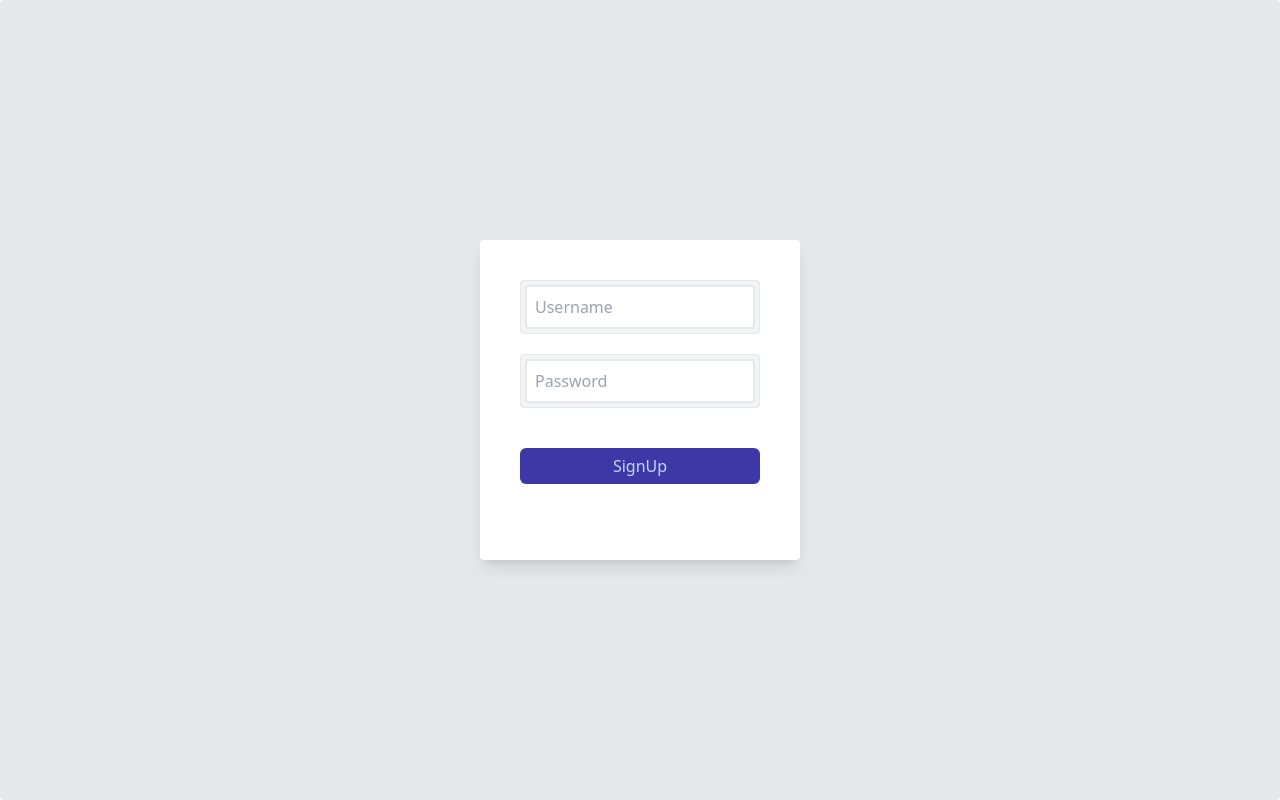
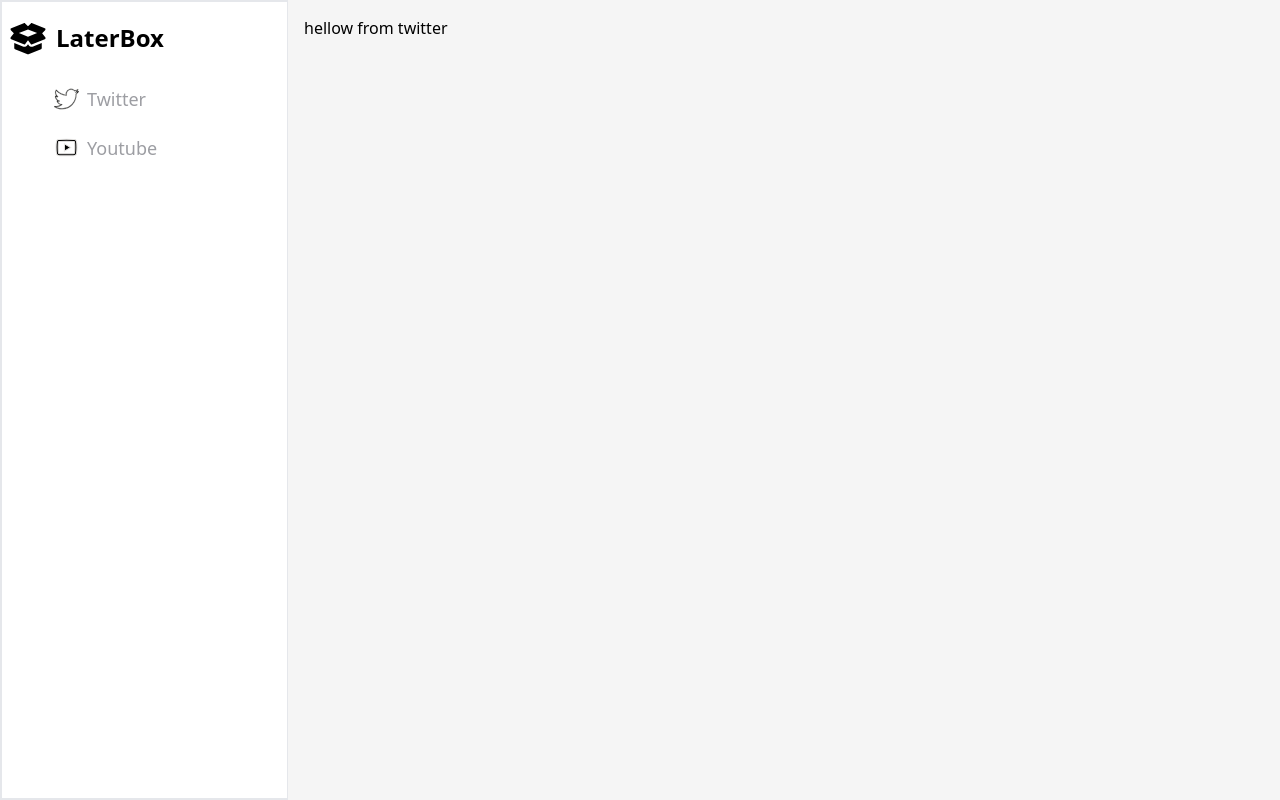
Before and after one commit to ashita07/Later-Box, a React (Vite) app in the folder Frontend/: page /dashboard/twitter in a window 1280 px wide. Built offline with nearby package versions, Linux system fonts and the light colour scheme.

Commit message:
added routes for different pages on taskbar

```diff
--- a/Frontend/src/App.tsx
+++ b/Frontend/src/App.tsx
@@ -1,15 +1,26 @@
-import { Dashboard } from "./pages/Dashboard";
 import { Signin } from "./pages/Signin";
 import { Signup } from "./pages/Signup";
 import { BrowserRouter, Routes, Route } from "react-router-dom";
+import TwitterPage from "./pages/TwitterPage";
+import YoutubePage from "./pages/YoutubePage";
+import { DashboardLayout } from "./Layouts/DashboardLayout";
+import { Dashboard } from "./pages/Dashboard";
 
 const App: React.FC = () => {
   return (
     <BrowserRouter>
       <Routes>
+        {/* Specific Routes */}
+        <Route path="/signin" element={<Signin />} />
+        <Route path="/signup" element={<Signup />} />
+        <Route path="/dashboard" element={<DashboardLayout />}>
+          <Route index element={<Dashboard />} />
+          <Route path="twitter" element={<TwitterPage />} />
+          <Route path="youtube" element={<YoutubePage />} />
+        </Route>
+
+        {/* Catch-all Route - should be the last one */}
         <Route path="/*" element={<Signup />} />
-        <Route path="/Signin" element={<Signin />} />
-        <Route path="/Dashboard" element={<Dashboard />} />
       </Routes>
     </BrowserRouter>
   );
--- a/Frontend/src/Components/Card.tsx
+++ b/Frontend/src/Components/Card.tsx
@@ -6,43 +6,42 @@ import { ShareIcon } from "../icons/ShareIcon";
 interface CardProps {
   title: string;
   link: string;
-  type: "twitter" | "youtube";
+  type: "Twitter" | "Youtube";
 }
 export function Card(props: CardProps) {
   const videoId = props.link.split("v=")[1]?.split("&")[0];
   const embedUrl = `https://www.youtube.com/embed/${videoId}`;
 
   useEffect(() => {
-    if (props.type === "twitter" && (window as any).twttr) {
+    if (props.type === "Twitter" && (window as any).twttr) {
       (window as any).twttr.widgets.load();
     }
   }, []);
 
   return (
-    <div className="p-4 m-4 bg-white rounded-md shadow-md outline-slate-200 border border-grey-400 max-w-80">
-      <div className="flex justify-between">
-        <div className="flex items-center ">
-          <div className="pr-2 text-grey-500">
+    <div className="p-4 bg-white rounded-md shadow-md outline-slate-200 border border-gray-400 max-w-80 gap-4 flex flex-col">
+      <div className="flex justify-between items-center">
+        <div className="flex items-center gap-2 ">
+          <ShareIcon size="md" />
+
+          <div className="text-lg break-words font-medium max-w-[200px]">
+            {props.title}
+          </div>
+        </div>
+        <div className="flex items-center text-grey-500 gap-2">
+          <a href={props.link} target="_blank" rel="noopener noreferrer">
             <ShareIcon size="md" />
-          </div>
-          <div className="text-lg font-medium">{props.title}</div>
-        </div>
-        <div className="flex items-center text-grey-500">
-          <div className="pr-2">
-            <a href={props.link} target="_blank" rel="noopener noreferrer">
-              <ShareIcon size="md" />
-            </a>
-          </div>
+          </a>
 
           <DeleteIcon />
         </div>
       </div>
-      <div className="p-3">
-        {props.type === "youtube" && (
+      <div>
+        {props.type === "Youtube" && (
           <div className="relative w-full">
             {/* The iframe displays the embedded video */}
             <iframe
-              className=" w-full h-[315px] rounded-md" // Adjust height if needed
+              className=" w-full h-[200px] rounded-md" // Adjust height if needed
               src={embedUrl}
               title="YouTube video player"
               allow="accelerometer; autoplay; clipboard-write; encrypted-media; gyroscope; picture-in-picture; web-share"
@@ -57,7 +56,7 @@ export function Card(props: CardProps) {
             ></div>
           </div>
         )}
-        {props.type === "twitter" && (
+        {props.type === "Twitter" && (
           <blockquote className="twitter-tweet">
             <a href={props.link.replace("x.com", "twitter.com")} />
           </blockquote>
--- a/Frontend/src/Components/Sidebar.tsx
+++ b/Frontend/src/Components/Sidebar.tsx
@@ -1,12 +1,14 @@
+import { useNavigate } from "react-router-dom";
 import { Boxed } from "../icons/Box";
 import { TwitterIcon } from "../icons/Twitter";
 import { YoutubeIcon } from "../icons/YoutubeIcon";
 import { SidebarItem } from "./SidebarItem";
 
 export function SideBar() {
+  const navigate = useNavigate();
   return (
     <div
-      className="h-screen bg-white fixed border-r w-72 teft-0
+      className="h-screen bg-white fixed border-r w-72 left-0
       top-0 border-2"
     >
       <div className="flex font-extrabold px-0.5 py-3 text-2xl  ">
@@ -16,8 +18,16 @@ export function SideBar() {
         <h1 className="content-center ">LaterBox</h1>
       </div>
       <div className="pl-2 pr-2 ">
-        <SidebarItem text="Twitter" icon={<TwitterIcon />} />
-        <SidebarItem text="Youtube" icon={<YoutubeIcon />} />
+        <SidebarItem
+          onClick={() => navigate("/dashboard/twitter")}
+          text="Twitter"
+          icon={<TwitterIcon />}
+        />
+        <SidebarItem
+          onClick={() => navigate("/dashboard/youtube")}
+          text="Youtube"
+          icon={<YoutubeIcon />}
+        />
       </div>
     </div>
   );
--- a/Frontend/src/Components/SidebarItem.tsx
+++ b/Frontend/src/Components/SidebarItem.tsx
@@ -3,11 +3,15 @@ import { ReactElement } from "react";
 interface items {
   text: string;
   icon: ReactElement;
+  onClick: () => void;
 }
 
 export function SidebarItem(props: items) {
   return (
-    <div className="flex text-lg p-1  border-grey-400 text-grey-400 px-9 hover:bg-grey-400 rounded-md transition duration-500 cursor-pointer">
+    <div
+      onClick={props.onClick}
+      className="flex text-lg p-1  border-grey-400 text-grey-400 px-9 hover:bg-grey-400 rounded-md transition duration-500 cursor-pointer"
+    >
       <div className="p-2">{props.icon}</div>
       <div className="content-center text-grey-500 font-medium">
         {props.text}
--- /dev/null
+++ b/Frontend/src/Layouts/DashboardLayout.tsx
@@ -0,0 +1,13 @@
+import { Outlet } from "react-router-dom";
+import { SideBar } from "../Components/Sidebar";
+
+export function DashboardLayout() {
+  return (
+    <div className="flex">
+      <SideBar />
+      <div className="ml-72 w-full min-h-screen bg-grey-300 p-4">
+        <Outlet />
+      </div>
+    </div>
+  );
+}
--- a/Frontend/src/pages/Dashboard.tsx
+++ b/Frontend/src/pages/Dashboard.tsx
@@ -5,7 +5,6 @@ import { PlusIcon } from "../icons/plusIcon";
 import { ShareIcon } from "../icons/ShareIcon";
 import { Card } from "../Components/Card";
 import { CreateContentModal } from "../Components/CreateContentModal";
-import { SideBar } from "../Components/Sidebar";
 
 import axios from "axios";
 import { backend_url } from "../../config";
@@ -24,7 +23,7 @@ export const Dashboard: React.FC = () => {
   }
 
   useEffect(() => {
-    loadContents(); // fetch when page loads
+    loadContents();
   }, []);
 
   async function generateLink() {
@@ -52,16 +51,12 @@ export const Dashboard: React.FC = () => {
       alert("Link copied to clipboard");
     } catch (error) {
       console.error("Error generating share link:", error);
-      throw error; // or you can show a toast or alert to user
+      throw error;
     }
   }
 
   return (
-    <>
-      <div>
-        <SideBar />
-      </div>
-      <div className="ml-72 h-min-screen bg-grey-300 min-h-screen p-4">
+    <div className="flex flex-col gap-8">
       <CreateContentModal
         open={modelOpen}
         onClose={() => {
@@ -69,29 +64,29 @@ export const Dashboard: React.FC = () => {
           loadContents();
         }}
       />
-        <div className="flex justify-end p-8 gap-4">
+
+      <div className="flex justify-end gap-4">
         <Button
           onClick={generateLink}
           startIcon={<ShareIcon size="md" />}
-            text="share content"
+          text="Share Content"
           size="md"
           variant="primary"
         />
-
         <Button
           onClick={() => setModelOpen(true)}
           startIcon={<PlusIcon size="md" />}
-            text="add content"
+          text="Add Content"
           size="md"
           variant="secondary"
         />
       </div>
-        <div className="flex flex-wrap gap-4 justify-start  ">
-          {contents.map(({ type, link, title }) => (
-            <Card type={type} link={link} title={title} />
+
+      <div className="flex flex-wrap gap-6">
+        {contents.map(({ type, link, title }, idx) => (
+          <Card key={idx} type={type} link={link} title={title} />
         ))}
       </div>
     </div>
-    </>
   );
 };
--- /dev/null
+++ b/Frontend/src/pages/TwitterPage.tsx
@@ -0,0 +1,5 @@
+function TwitterPage() {
+  return <div>hellow from twitter</div>;
+}
+
+export default TwitterPage;
--- /dev/null
+++ b/Frontend/src/pages/YoutubePage.tsx
@@ -0,0 +1,5 @@
+function YoutubePage() {
+  return <div>hello from youtube </div>;
+}
+
+export default YoutubePage;
```
Also changed, not shown: 1 other file (tests, documents, lock files or other folders). Lines whose indentation alone changed are shown as unchanged.
